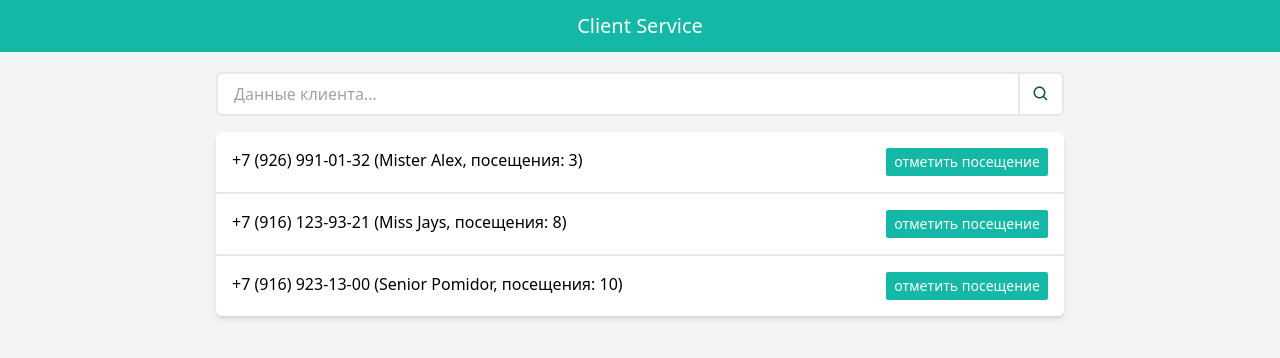
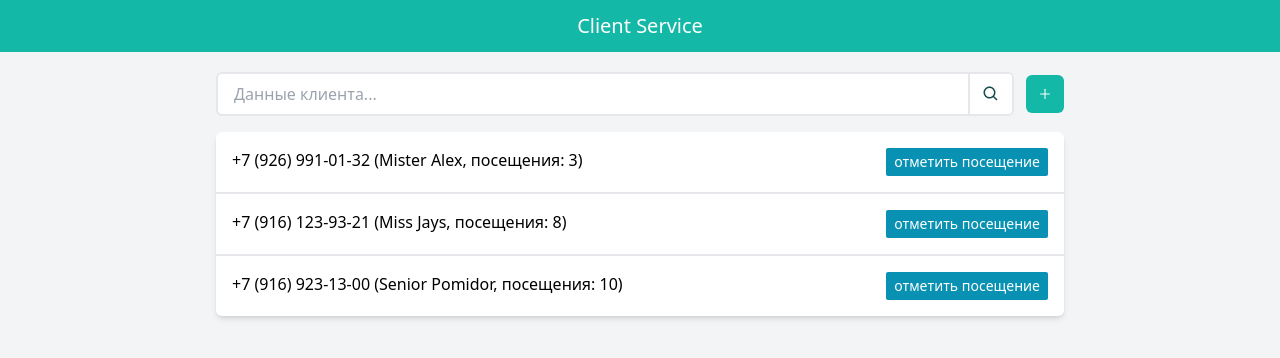
Before and after one commit to aaavakian/client-system, a React (Create React App) app: page / in a window 1280 px wide. Shown: the top 358 px of the page. Built offline with nearby package versions, Linux system fonts and the light colour scheme.

Commit message:
Add button for adding a new client

```diff
--- a/package.json
+++ b/package.json
@@ -10,6 +10,7 @@
     "@types/node": "^16.11.26",
     "@types/react": "^17.0.40",
     "@types/react-dom": "^17.0.13",
+    "classnames": "^2.3.1",
     "react": "^17.0.2",
     "react-dom": "^17.0.2",
     "react-icons": "^4.3.1",
--- a/src/App.tsx
+++ b/src/App.tsx
@@ -3,6 +3,7 @@ import {useState} from 'react';
 import ClientList from './components/clients/ClientList';
 import MainContent from './components/layout/MainContent';
 import SearchField from './components/search/SearchField';
+import AddButton from './components/buttons/AddButton';
 import {Client} from './components/clients/types';
 import {filterClients} from './utils';
 
@@ -29,7 +30,10 @@ function App() {
 
   return (
     <MainContent>
-      <SearchField onSearch={setFilter} />
+      <div className="flex items-center gap-3">
+        <SearchField onSearch={setFilter} />
+        <AddButton />
+      </div>
       <ClientList clients={filterClients(dummyClients, filter)} />
     </MainContent>
   );
--- /dev/null
+++ b/src/components/buttons/AddButton.tsx
@@ -0,0 +1,18 @@
+import {AiOutlinePlus} from 'react-icons/ai';
+
+import Button from './Button';
+import {Theme} from './types';
+
+const AddButton = () => {
+  const handleClick = () => {
+    console.log('Add new client page');
+  };
+
+  return (
+    <Button theme={Theme.Teal} onClick={handleClick}>
+      <AiOutlinePlus />
+    </Button>
+  );
+};
+
+export default AddButton;
--- /dev/null
+++ b/src/components/buttons/Button.tsx
@@ -0,0 +1,25 @@
+import cx from 'classnames';
+
+import {Theme} from './types';
+import {bgThemeClasses} from './utils';
+
+type Props = {
+  theme?: Theme;
+  onClick?: () => void;
+};
+
+const Button: React.FC<Props> = ({children, onClick, theme = Theme.Teal}) => {
+  return (
+    <button
+      className={cx(
+        'p-3 rounded-md duration-100 text-sm text-white',
+        bgThemeClasses(theme),
+      )}
+      onClick={onClick}
+    >
+      {children}
+    </button>
+  );
+};
+
+export default Button;
--- /dev/null
+++ b/src/components/buttons/types.ts
@@ -0,0 +1,4 @@
+export enum Theme {
+  Cyan = 'cyan',
+  Teal = 'teal',
+}
--- /dev/null
+++ b/src/components/buttons/utils.ts
@@ -0,0 +1,14 @@
+import {Theme} from './types';
+
+export function bgThemeClasses(theme: Theme) {
+  switch (theme) {
+    case Theme.Cyan:
+      return 'bg-cyan-600 hover:bg-cyan-700';
+
+    case Theme.Teal:
+      return 'bg-teal-500 hover:bg-teal-600';
+
+    default:
+      return '';
+  }
+}
--- a/src/components/clients/ClientList.tsx
+++ b/src/components/clients/ClientList.tsx
@@ -1,11 +1,11 @@
 import ClientListItem from './ClientListItem';
 import {Client} from './types';
 
-type ClientListProps = {
+type Props = {
   clients?: Client[];
 };
 
-const ClientList = ({clients}: ClientListProps) => {
+const ClientList = ({clients}: Props) => {
   return (
     <div className="flex flex-col bg-white rounded-md shadow-md">
       {clients?.length ? (
--- a/src/components/clients/ClientListItem.tsx
+++ b/src/components/clients/ClientListItem.tsx
@@ -1,11 +1,11 @@
 import {formClientString} from './helpers';
 import type {Client} from './types';
 
-type ClientProps = {
+type Props = {
   client: Client;
 };
 
-const ClientListItem = ({client}: ClientProps) => {
+const ClientListItem = ({client}: Props) => {
   const handleNewVisit = () => {
     console.log(`New visit of ${client.name}`);
   };
@@ -19,8 +19,8 @@ const ClientListItem = ({client}: ClientProps) => {
         onClick={handleNewVisit}
         className="
           px-2 py-1 rounded-sm
-          text-sm text-white bg-teal-500
-          duration-150 hover:bg-teal-700
+          text-sm text-white bg-cyan-600
+          duration-150 hover:bg-cyan-700
         "
       >
         отметить посещение
--- a/src/components/search/SearchField.tsx
+++ b/src/components/search/SearchField.tsx
@@ -1,11 +1,11 @@
 import React, {useState} from 'react';
 import {BiSearch} from 'react-icons/bi';
 
-type SearchFieldProps = {
+type Props = {
   onSearch?: (searchText: string) => void;
 };
 
-const SearchField = ({onSearch}: SearchFieldProps) => {
+const SearchField = ({onSearch}: Props) => {
   const [searchText, setSearchText] = useState('');
 
   const handleChange = (e: React.ChangeEvent<HTMLInputElement>) => {
@@ -26,7 +26,7 @@ const SearchField = ({onSearch}: SearchFieldProps) => {
   return (
     <form
       className="
-        flex flex-row bg-white overflow-hidden
+        flex flex-row w-full bg-white overflow-hidden
         border-2 border-gray-200 rounded-md
         duration-100 focus-within:border-gray-300 focus-within:shadow-md
       "
```
Also changed, not shown: 1 other file (tests, documents, lock files or other folders).
